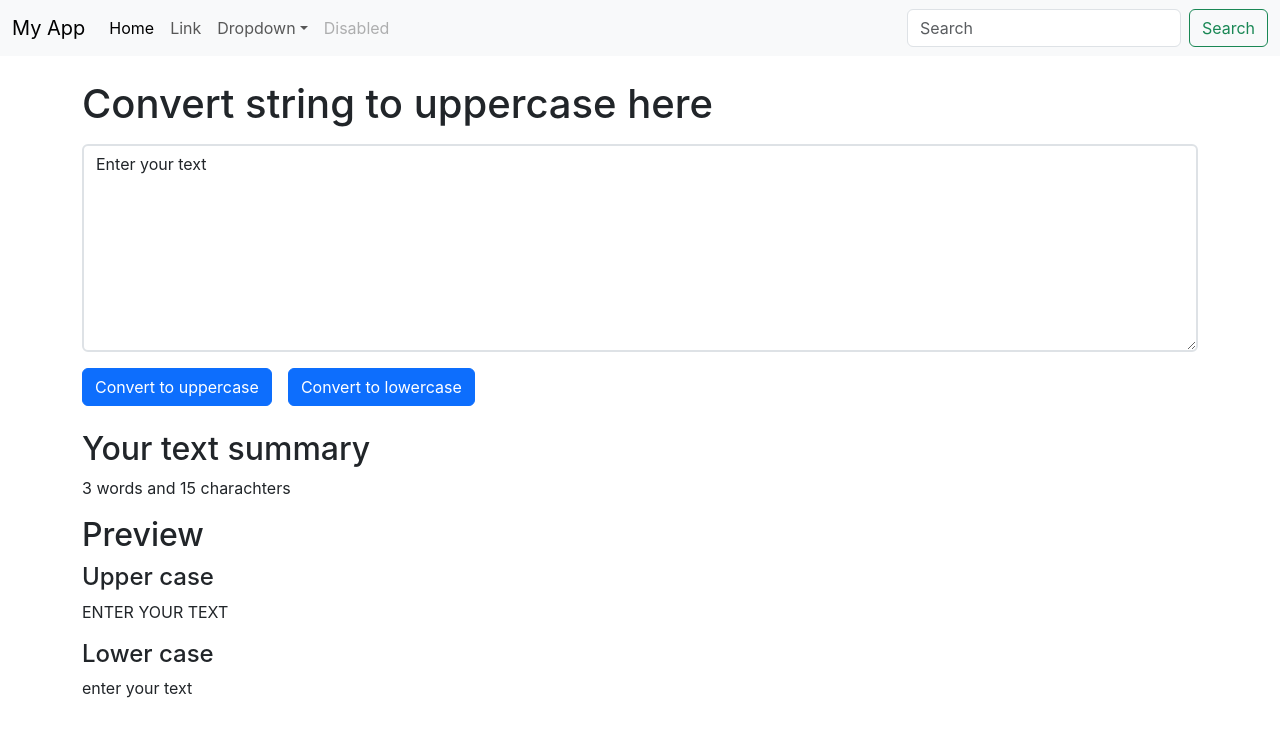
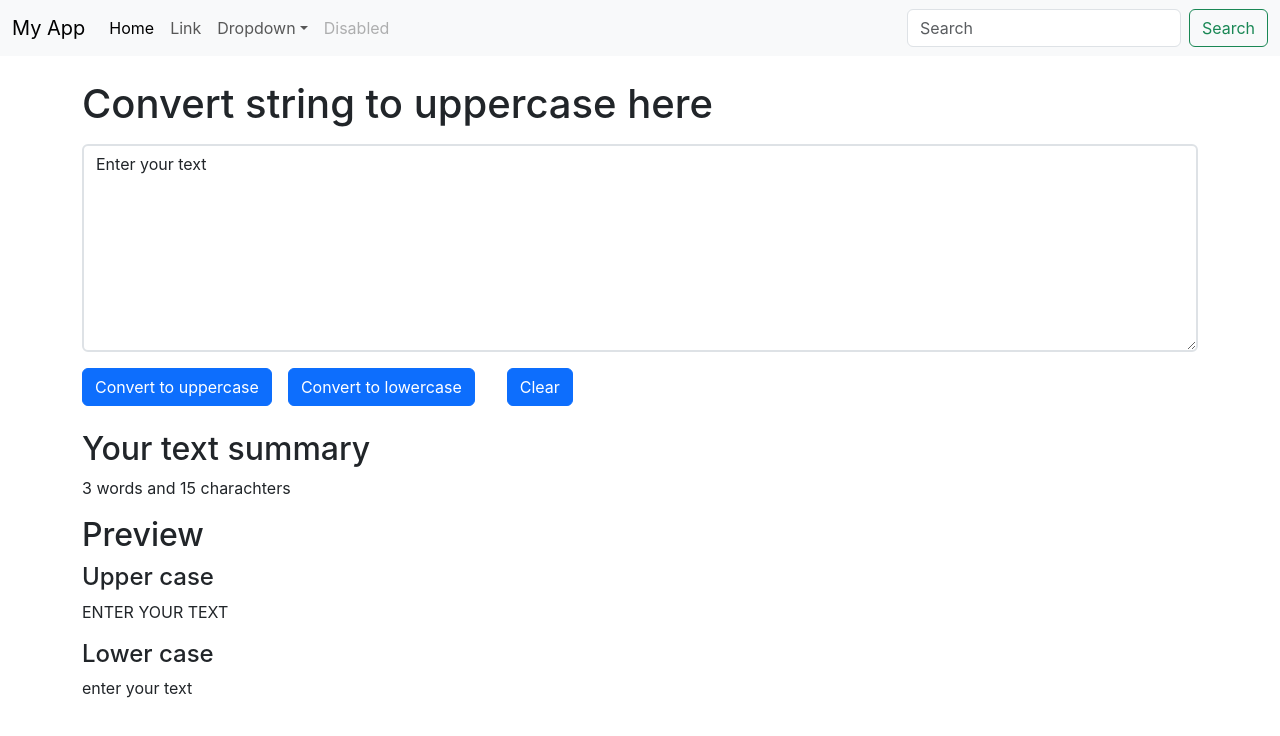
Before and after one commit to navneetthakor/Texter, a React (Create React App) app: page / in a window 1280 px wide. Shown: the top 736 px of the page. Built offline with nearby package versions, Linux system fonts and the light colour scheme.

Commit message:
clr added in textbox

```diff
--- a/src/components/Textbox.js
+++ b/src/components/Textbox.js
@@ -7,6 +7,11 @@ export default function Textbox() {
 
    let handleupClick = ()=>{
     let newText = text.toUpperCase();
+    setText(newText);
+   }
+
+   let handleclrClick = ()=>{
+    let newText = "";
     setText(newText);
    }
 
@@ -39,6 +44,9 @@ export default function Textbox() {
           <button class="btn btn-primary mx-3" type="submit" onClick={handlelowClick}>
             Convert to lowercase
           </button>
+          <button class="btn btn-primary mx-3" type="submit" onClick={handleclrClick}>
+            Clear
+          </button>
         </div>
       </div>
 
```
